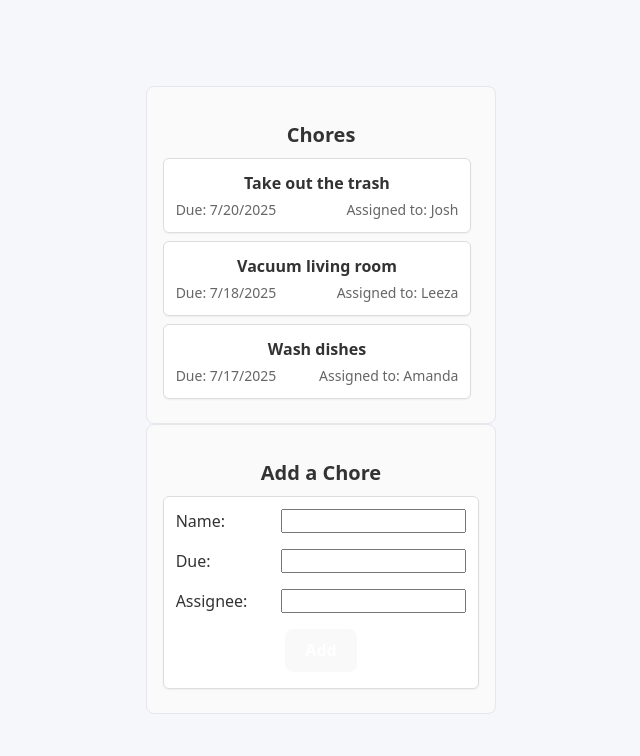
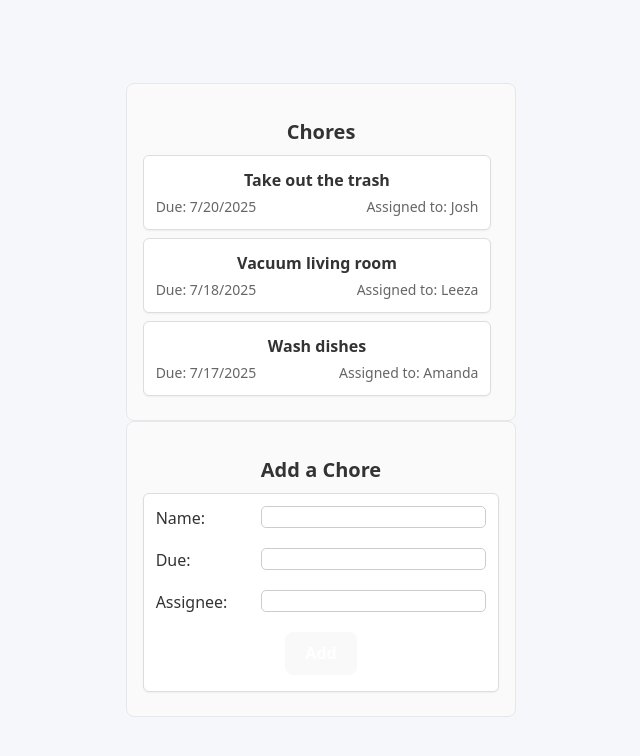
Before and after one commit to leezahuor/chores_app, a React (Vite) app: page / in a window 1280 px wide. Shown: the top 756 px of the page, without its empty margins (336-976 px from the left). Built offline with nearby package versions, Linux system fonts and the light colour scheme.

Commit message:
fixed styling for input boxes

```diff
--- a/src/components/AddChore/AddChore.css
+++ b/src/components/AddChore/AddChore.css
@@ -32,6 +32,18 @@
   margin-bottom: 1rem;
 }
 
+.add-chore-input {
+  padding: 10;
+  border: 1px solid #ccc;
+  border-radius: 5px;
+  font-size: 16px;
+  width: auto;
+  box-sizing: border-box;
+  font-weight: 600;
+  margin-bottom: 0.25rem;
+  background-color: #fff;
+}
+
 .add-chore-button {
   font-weight: 600;
   margin-bottom: 0.25rem;
--- a/src/components/AddChore/AddChore.jsx
+++ b/src/components/AddChore/AddChore.jsx
@@ -24,15 +24,15 @@ function AddChore() {
       <form className="add-chore-card">
         <label className="add-chore-info">
           Name:
-          <input value={name} />
+          <input className="add-chore-input" value={name} />
         </label>
         <label className="add-chore-info">
           Due:
-          <input value={dueDate} />
+          <input className="add-chore-input" value={dueDate} />
         </label>
         <label className="add-chore-info">
           Assignee:
-          <input value={assignee} />
+          <input className="add-chore-input" value={assignee} />
         </label>
         <button className="add-chore-button">Add</button>
       </form>
```
